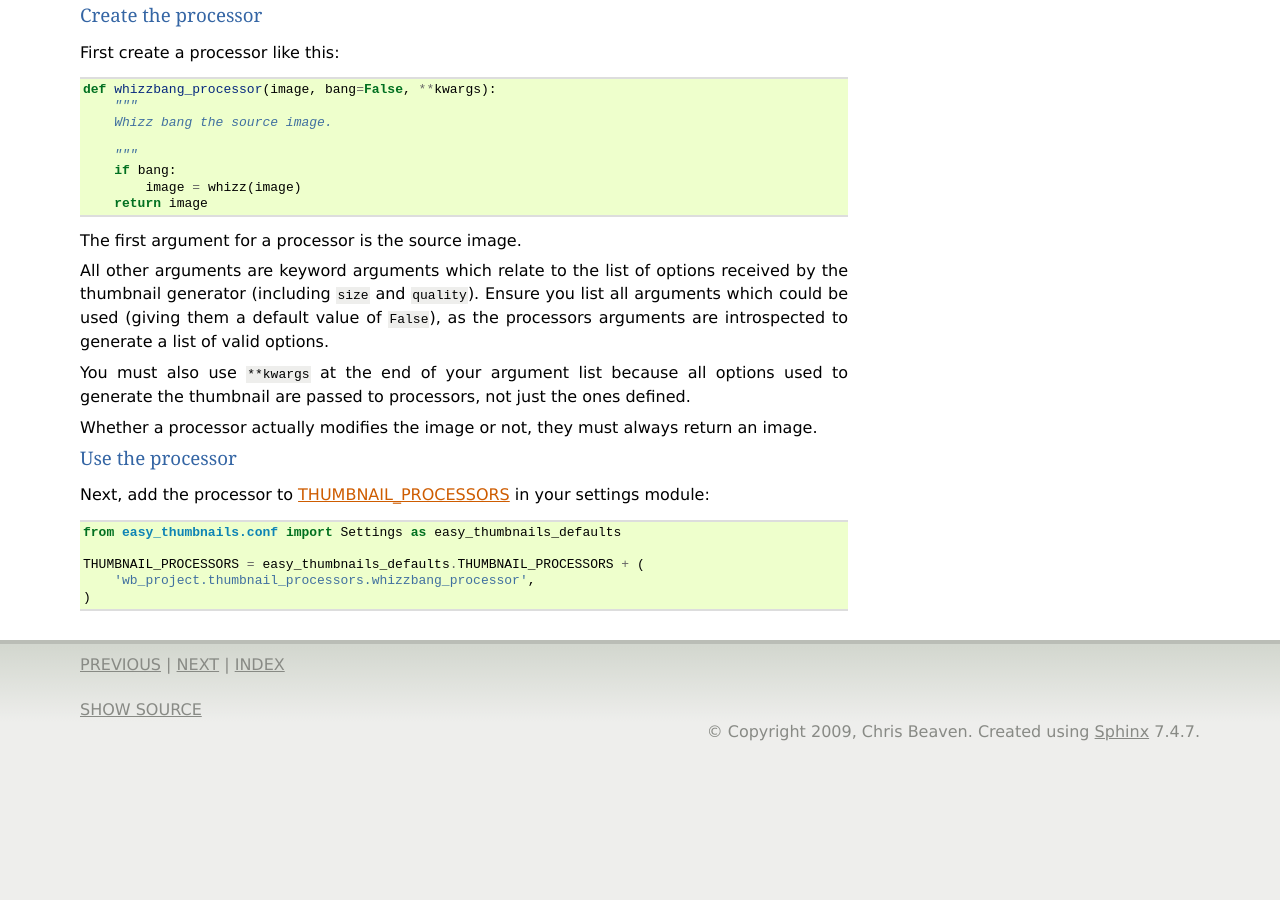
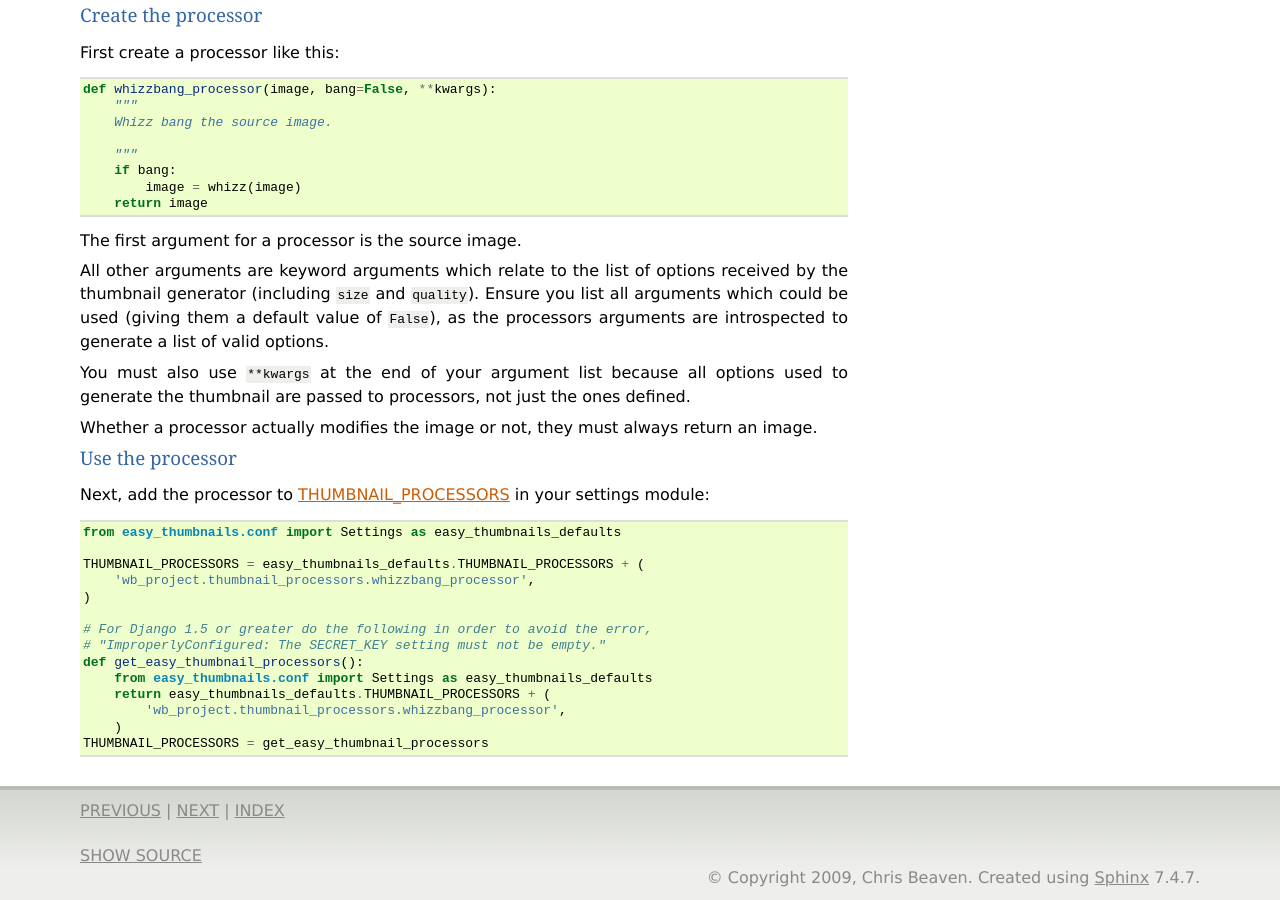
Before and after one commit to SmileyChris/easy-thumbnails, a Sphinx documentation site: the page built from docs/ref/processors.rst, in a window 1280 px wide and 900 px high, scrolled down 708 px. Built offline with Sphinx 7.4.7, drawn with Linux system fonts in a browser that asks for light colours; before the commit the page ends 1461 px from its top, so only the background shows below that.

Commit message:
Updated the docs

```diff
--- a/docs/ref/processors.rst
+++ b/docs/ref/processors.rst
@@ -73,3 +73,12 @@ module::
     THUMBNAIL_PROCESSORS = easy_thumbnails_defaults.THUMBNAIL_PROCESSORS + (
         'wb_project.thumbnail_processors.whizzbang_processor',
     )
+
+    # For Django 1.5 or greater do the following in order to avoid the error,
+    # "ImproperlyConfigured: The SECRET_KEY setting must not be empty."
+    def get_easy_thumbnail_processors():
+        from easy_thumbnails.conf import Settings as easy_thumbnails_defaults
+        return easy_thumbnails_defaults.THUMBNAIL_PROCESSORS + (
+            'wb_project.thumbnail_processors.whizzbang_processor',
+        )
+    THUMBNAIL_PROCESSORS = get_easy_thumbnail_processors
```
